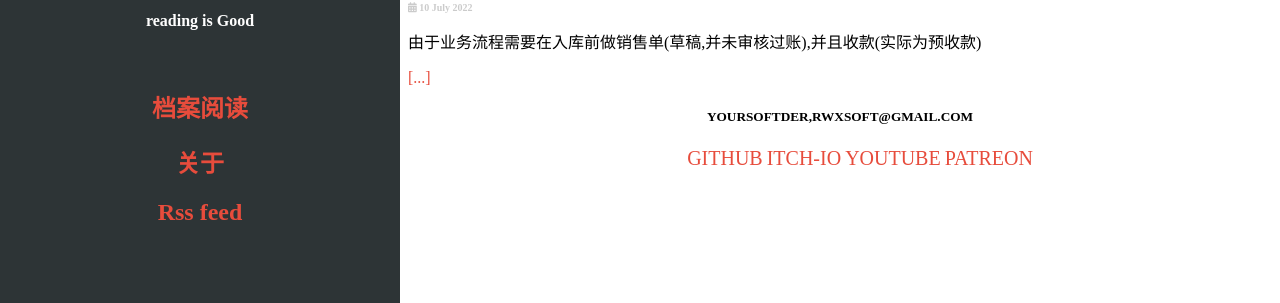
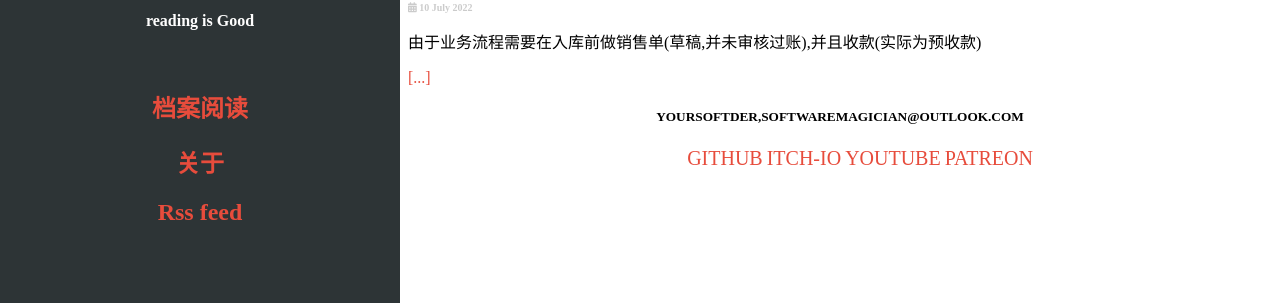
Before and after one commit to yoursoftder/yoursoftder.github.io, a Jekyll site: the page built from index.html, in a window 1280 px wide. Shown: the part 302-605 px from the top of the page. Built offline with Jekyll 4.4.1, drawn with Linux system fonts in a browser that asks for light colours.

Commit message:
Signed-off-by: yoursoftder <softwaremagicain@outlook.com>

```diff
--- a/_config.yml
+++ b/_config.yml
@@ -1,7 +1,7 @@
 title: yoursoftder的档案
 desciption: >
   自由的空气是什么味道.
-email: rwxsoft@gmail.com
+email: softwaremagician@outlook.com
 baseurl: "" # the subpath of your site, e.g. /blog
 #replace nrdybhu1.github.io with your domainname.com
 url: "https://yoursoftder.github.io" # the base hostname & protocol for your site
```
